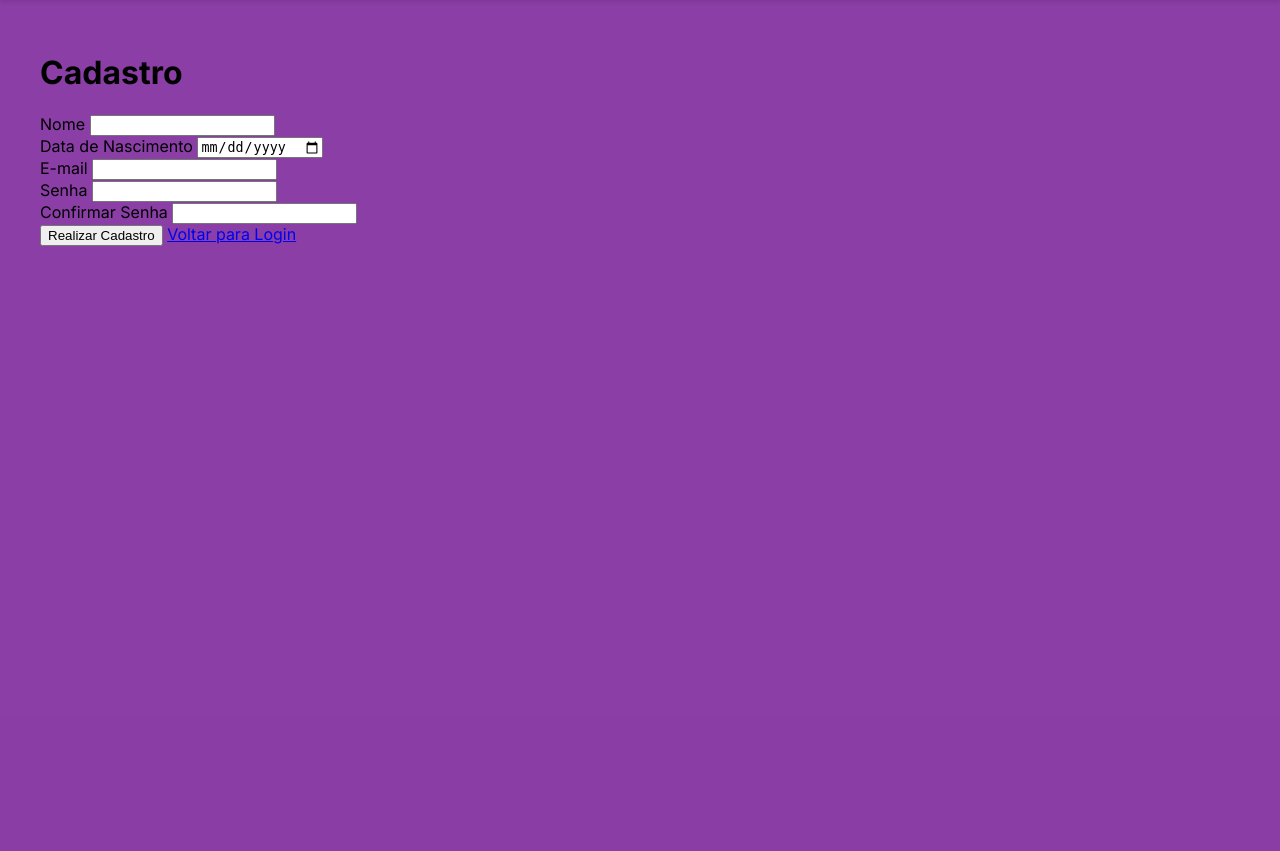
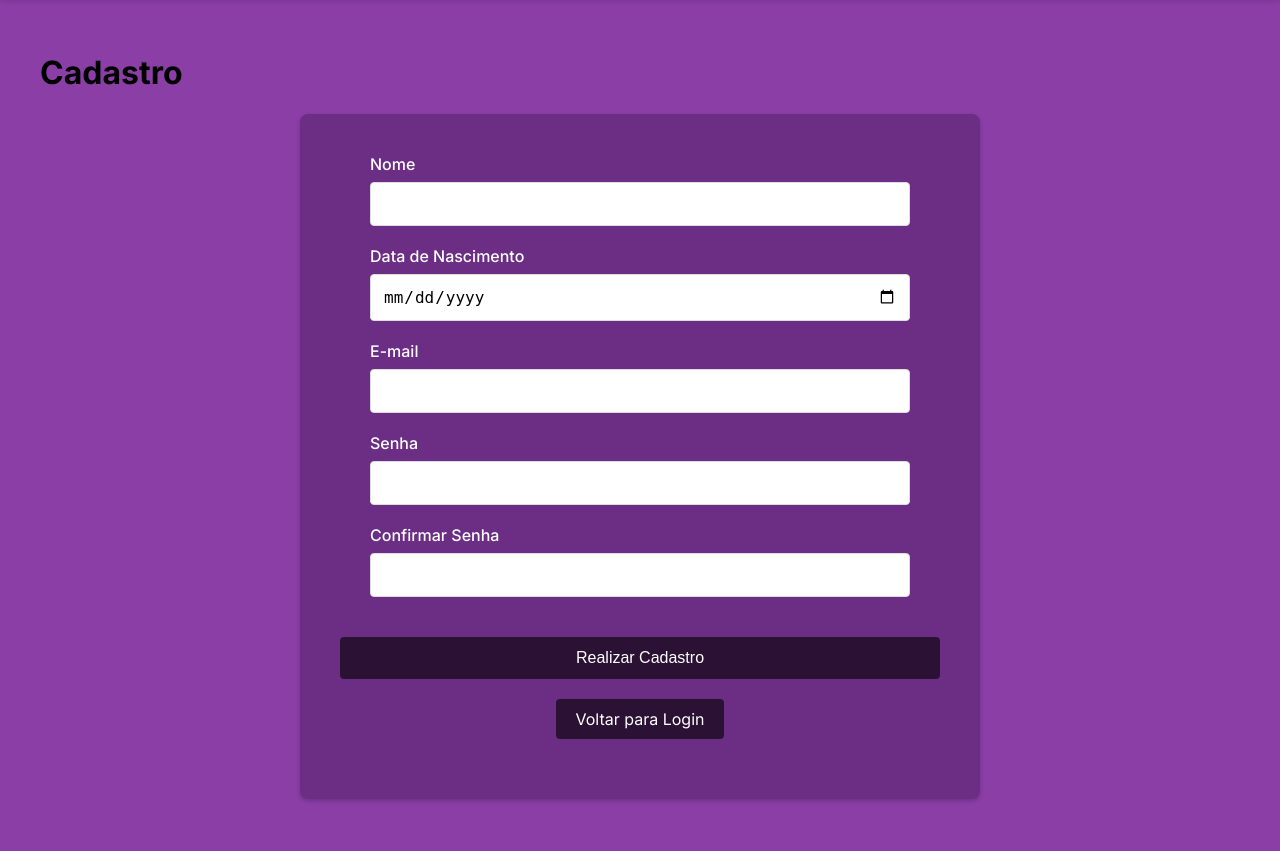
Before and after one commit to AugFidelis/Projeto-Integrador-II, a Flask app: page /auth/cadastro in a window 1280 px wide. Shown: the part 82-933 px from the top of the page. Before the commit the page ends 328 px from the top, so only its background shows below. Run offline with Flask 3, Linux system fonts and the light colour scheme.

Commit message:
Correção de erros e toques finais

```diff
--- a/projeto/website/auth.py
+++ b/projeto/website/auth.py
@@ -71,7 +71,6 @@ def cadastro():
             session['data_nascimento'] = data_nascimento
             session['saldo'] = 0.0  # Saldo inicial
 
-            # flash('Usuário registrado com sucesso!', category='sucesso')
             return redirect(url_for('auth.credito_inicial'))
 
     return render_template('cadastro.html')
--- a/projeto/website/carteira.py
+++ b/projeto/website/carteira.py
@@ -54,7 +54,6 @@ def paginacarteira():
 @carteira.route('/compra', methods=['GET', 'POST'])
 def compra():
     if request.method == 'POST':
-        # Convert session saldo to float before adding
         valor = float(request.form.get('valor'))
         novo_saldo = float(session.get('saldo', 0)) + valor
 
--- a/projeto/website/eventos.py
+++ b/projeto/website/eventos.py
@@ -80,7 +80,6 @@ def apostar(evento_id):
             flash('Saldo insuficiente para realizar a aposta!', category='erro')
             return redirect(url_for('eventos.apostar', evento_id=evento_id))
 
-        # Não é mais necessário converter saldo_atual para float aqui, pois já foi convertido
         novo_saldo = saldo_atual - valor_aposta
 
         # Atualizar o saldo do usuário
--- a/projeto/website/static/style.css
+++ b/projeto/website/static/style.css
@@ -327,7 +327,7 @@ body {
     }
 }
 
-/* Header and Navigation Styles */
+
 .site-header {
     background-color: #333333;
     padding: 1rem 2rem;
@@ -498,7 +498,7 @@ body {
     background-color: rgba(0, 0, 0, 0.8);
 }
 
-/* Form Styles */
+
 .form-container {
     max-width: 600px;
     background-color: #6c2e84;
@@ -576,3 +576,72 @@ body {
 .form-submit:hover {
     background-color: rgba(0, 0, 0, 0.8);
 }
+
+
+.auth-container {
+    max-width: 400px;
+    background-color: #6c2e84;
+    padding: 40px;
+    border-radius: 8px;
+    box-shadow: 0 2px 4px rgba(0, 0, 0, 0.2);
+    color: white;
+    margin: 40px auto;
+}
+
+.auth-container h2 {
+    text-align: center;
+    margin-bottom: 30px;
+    color: white;
+}
+
+.auth-form {
+    width: 100%;
+}
+
+.auth-form .form-group {
+    margin-bottom: 20px;
+}
+
+.auth-form input[type="text"],
+.auth-form input[type="password"],
+.auth-form input[type="email"] {
+    width: 100%;
+    padding: 12px;
+    border: 1px solid #ddd;
+    border-radius: 4px;
+    background-color: white;
+    font-size: 16px;
+    box-sizing: border-box;
+}
+
+.auth-form .form-submit {
+    background-color: rgba(0, 0, 0, 0.6);
+    color: white;
+    padding: 12px 24px;
+    border: none;
+    border-radius: 4px;
+    cursor: pointer;
+    font-size: 16px;
+    transition: background-color 0.3s ease;
+    width: 100%;
+    margin-top: 20px;
+}
+
+.auth-form .form-submit:hover {
+    background-color: rgba(0, 0, 0, 0.8);
+}
+
+.auth-links {
+    text-align: center;
+    margin-top: 20px;
+}
+
+.auth-links a {
+    color: white;
+    text-decoration: none;
+    font-size: 14px;
+}
+
+.auth-links a:hover {
+    text-decoration: underline;
+}
--- a/projeto/website/templates/cadastro.html
+++ b/projeto/website/templates/cadastro.html
@@ -4,37 +4,37 @@
 {% block nome %}Cadastro{% endblock %}
 
 {% block conteudo %}
-<div>
-
-    <form method="POST">
-        <div>
+<div class="form-container">
+    <form method="POST" class="auth-form">
+        <div class="form-group">
             <label for="nome">Nome</label>
             <input type="text" id="nome" name="nome" required>
         </div>
 
-        <div>
+        <div class="form-group">
             <label for="data_nascimento">Data de Nascimento</label>
             <input type="date" id="data_nascimento" name="data_nascimento" required>
         </div>
 
-        <div>
+        <div class="form-group">
             <label for="email">E-mail</label>
             <input type="email" id="email" name="email" required>
         </div>
 
-        <div>
-            <label for="senha">Senha</label>
+        <div class="form-group">
+            <label for="senha1">Senha</label>
             <input type="password" id="senha1" name="senha1" required>
         </div>
 
-        <div>
-            <label for="confirmar_senha">Confirmar Senha</label>
+        <div class="form-group">
+            <label for="senha2">Confirmar Senha</label>
             <input type="password" id="senha2" name="senha2" required>
         </div>
 
-        <div>
-            <button type="submit">Realizar Cadastro</button>
-            <a href="{{ url_for('auth.login') }}">Voltar para Login</a>
+        <button type="submit" class="form-submit">Realizar Cadastro</button>
+
+        <div class="form-group" style="text-align: center; margin-top: 20px;">
+            <a href="{{ url_for('auth.login') }}" class="btn-action">Voltar para Login</a>
         </div>
     </form>
 </div>
--- a/projeto/website/templates/home.html
+++ b/projeto/website/templates/home.html
@@ -17,7 +17,7 @@
 
     <div class="eventos-container">
         <div class="eventos-proximos-fim">
-            <h2>Eventos Próximos do Fim</h2>
+            <h2>Eventos Próximos do Fim das Apostas</h2>
             <div class="eventos-lista">
                 {% if eventos_proximos_fim %}
                     {% for evento in eventos_proximos_fim %}
```
Also changed, not shown: projeto/website/home.py (+5 -5 lines), projeto/website/templates/credito_inicial.html (+15 -9 lines), projeto/website/templates/index.html (+8 -5 lines), projeto/website/templates/login.html (+8 -7 lines).
